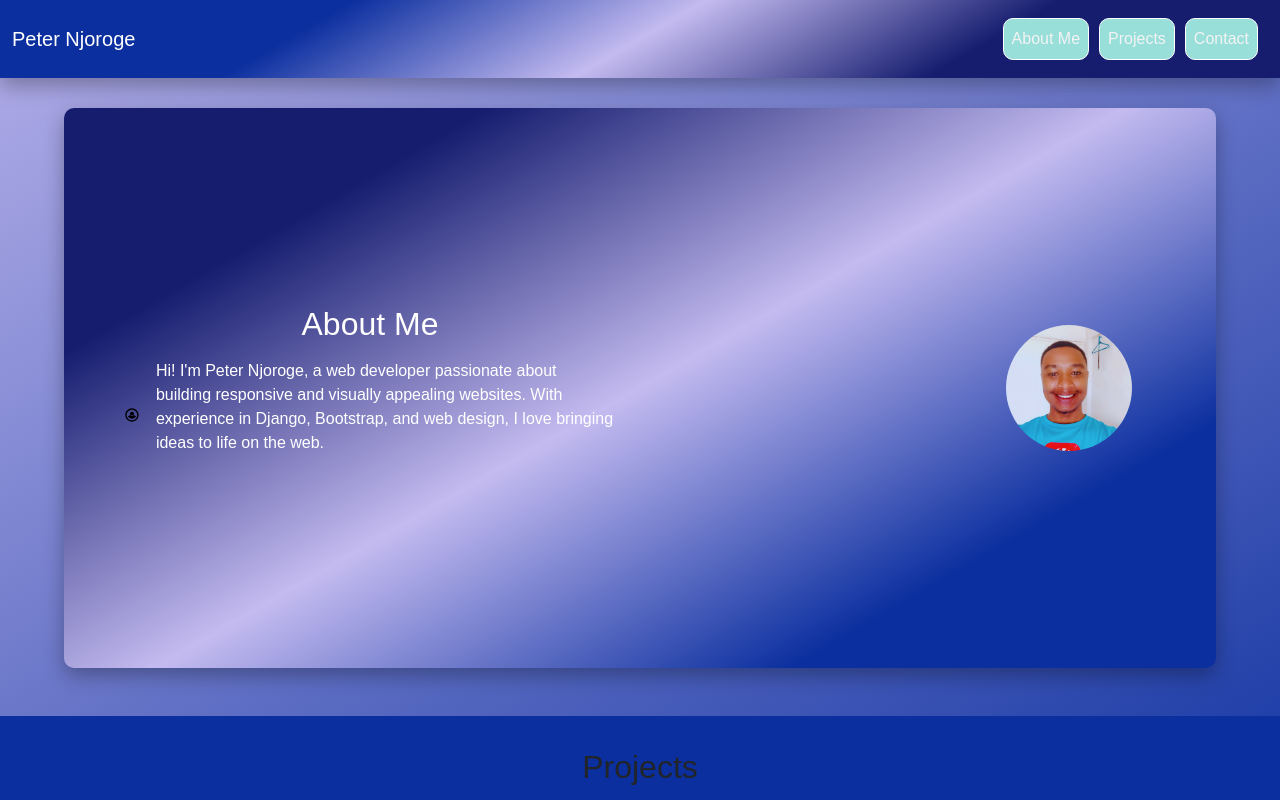
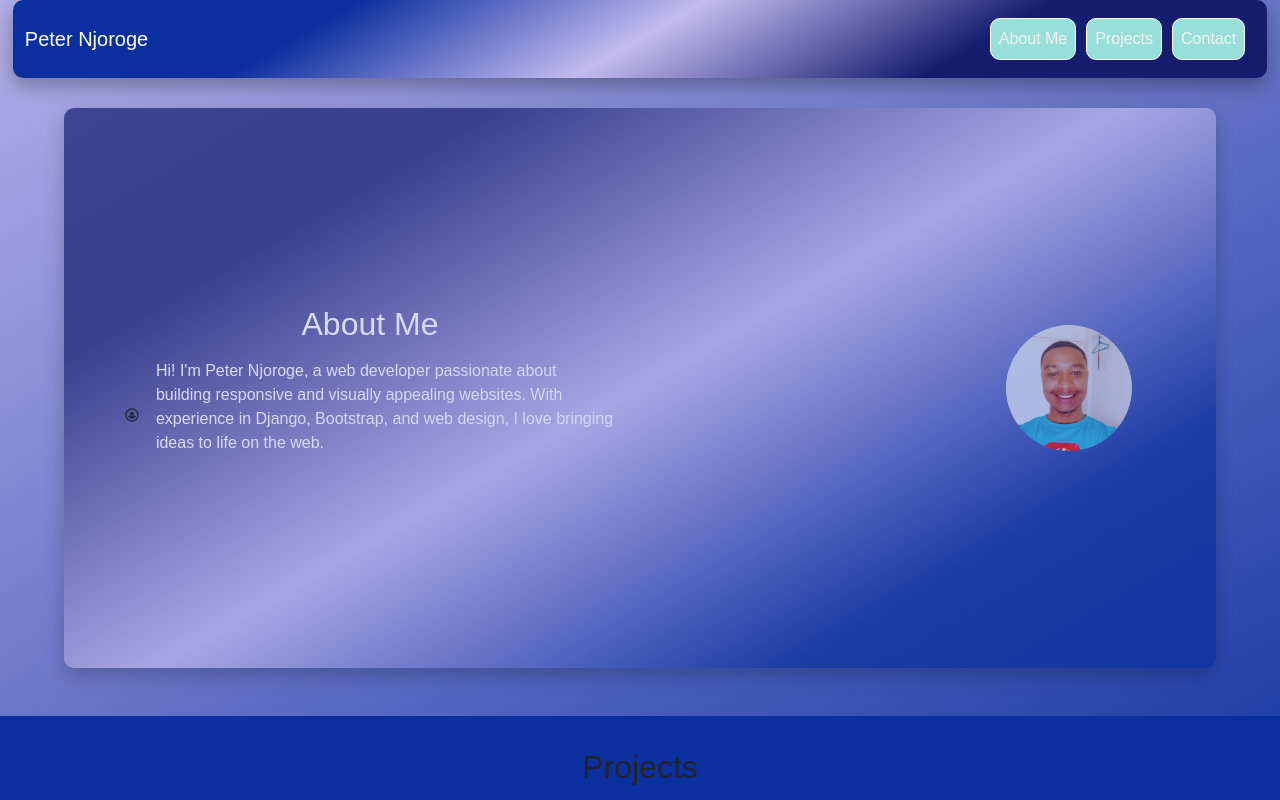
Before and after one commit to Njoro90260/portfolio, a website: page index.html in a window 1280 px wide. Shown: the top 800 px of the page. Drawn offline with nearby package versions, Linux system fonts and the light colour scheme.

Commit message:
position navabr

```diff
--- a/css/styles.css
+++ b/css/styles.css
@@ -37,6 +37,10 @@ header nav ul li a {
 .navbar {
     background: linear-gradient(150deg, #0B2F9F 0%, #0B2F9F 25%, rgba(196, 187, 240, 1) 50%, #161D6F 75%, #161D6F 100%);
     box-shadow: 0px 8px 20px rgba(0, 0, 0, 0.3);
+    width: 98%;
+    border-radius: 10px;
+    display: flex;
+    align-items: center;
 }
 .btn {
     background-color: #98DED9;
@@ -73,6 +77,7 @@ section {
     display: flex;
     align-items: center;
     border-radius: 10px;
+    opacity: 0.7;
 }
 .about-items {
     display: flex;
--- a/index.html
+++ b/index.html
@@ -19,7 +19,7 @@
 <body>
 
     <!-- Navigation Bar -->
-    <nav class="navbar navbar-expand-lg navbar-dark">
+    <nav class="navbar navbar-expand-lg navbar-dark mx-auto">
         <div class="container-fluid">
             <a class="navbar-brand" href="#">Peter Njoroge</a>
             <button class="navbar-toggler" type="button" data-bs-toggle="collapse" data-bs-target="#navbarNav"
```
